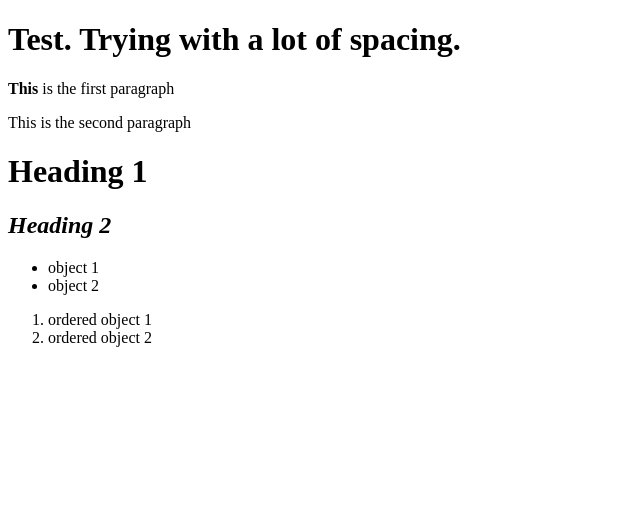
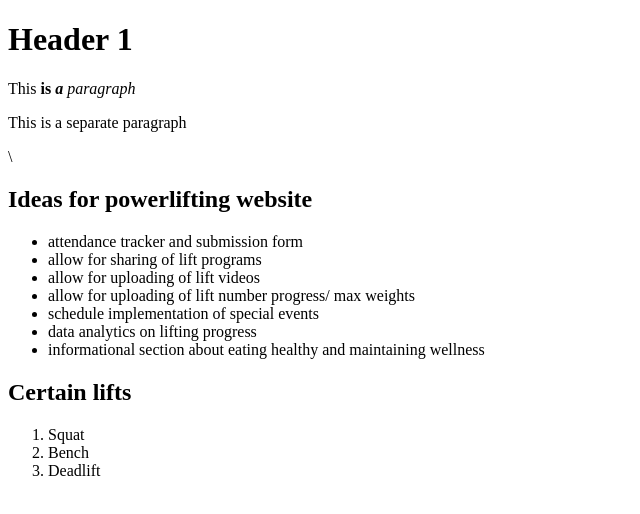
Before and after one commit to gtlien1/Self-Learning-Web, a plain HTML site: page learning_html/html-boilerplate/index.html in a window 1280 px wide. Shown: the whole page, without its empty margins (0-640 px from the left). Drawn offline with Linux system fonts and the light colour scheme.

Commit message:
redone learning boilerplate lesson

```diff
--- a/learning_html/html-boilerplate/index.html
+++ b/learning_html/html-boilerplate/index.html
@@ -1,34 +1,38 @@
 <!DOCTYPE html>
 <html lang = "en">
-	<!-- this is an html comment-->
 	<head>
 		<meta charset = "UTF-8">
 		<title>
-			Sample Boilerplate
+			My First Webpage
 		</title>
 	</head>
 	<body>
 		<h1>
-			<!-- adding spaces within code doesn't really do anything on the webpage, we need to use the <p> and </p> tags-->
-			Test.   Trying with a lot of spacing.
+			Header 1
 		</h1>
+		<p>
+			This <strong>is<em> a</strong> paragraph</em>
+		</p>
+		<p>
+			This is a separate paragraph
+		</p>\
+		<!--This is an html comment-->
+		<h2> Ideas for powerlifting website	</h2>
+		<ul>
+			<li>attendance tracker and submission form</li>
+			<li>allow for sharing of lift programs	</li>
+			<li>allow for uploading of lift videos</li>
+			<li>allow for uploading of lift number progress/ max weights</li>
+			<li>schedule implementation of special events</li>
+			<li>data analytics on lifting progress</li>
+			<li>informational section about eating healthy and maintaining wellness</li>
+		</ul>
+		<h2> Certain lifts</h2>
+		<ol>
+			<li>Squat</li>
+			<li>Bench</li>
+			<li>Deadlift</li>
+		</ol>
 
-		<p> <strong>This </strong>is the first paragraph</p>
-		<p> This is the second paragraph</p>
-
-		<h1><strong>Heading 1</strong></h1>
-		<!-- making a heading strong doesn't really do anything-->
-		<h2><em>Heading 2</em></h2>
-		<!-- making a heading emphasized does change the text-->
-		<!-- Do not use <b> and <i>, as they do change the visual aspects, but carry no significance whne reading in a webpage-->
-
-	<ul>
-		<li>object 1</li>
-		<li>object 2</li>
-	</ul>
-	<ol>
-		<li>ordered object 1</li>
-		<li>ordered object 2</li>
-	</ol>
 	</body>
 </html>
```
